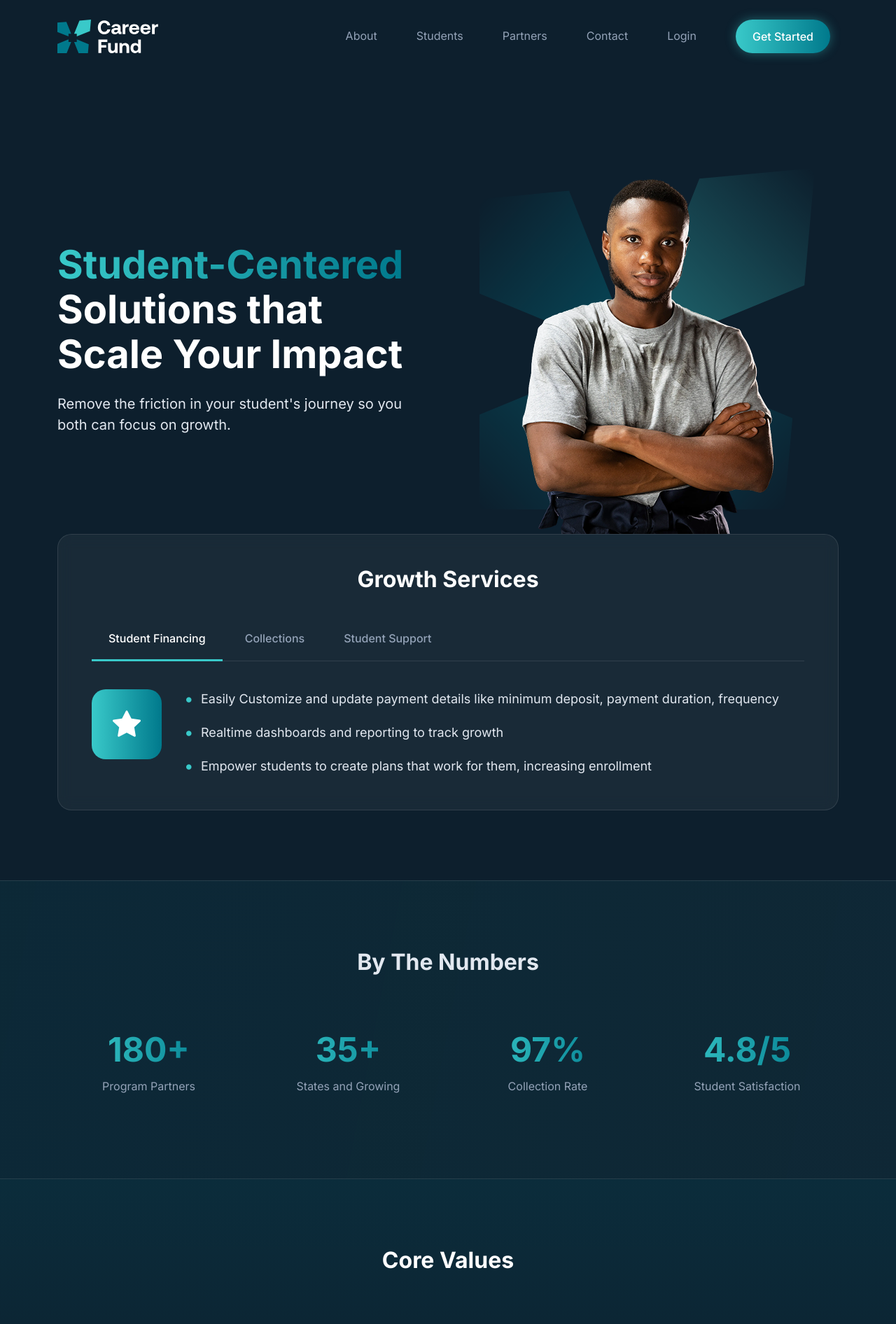
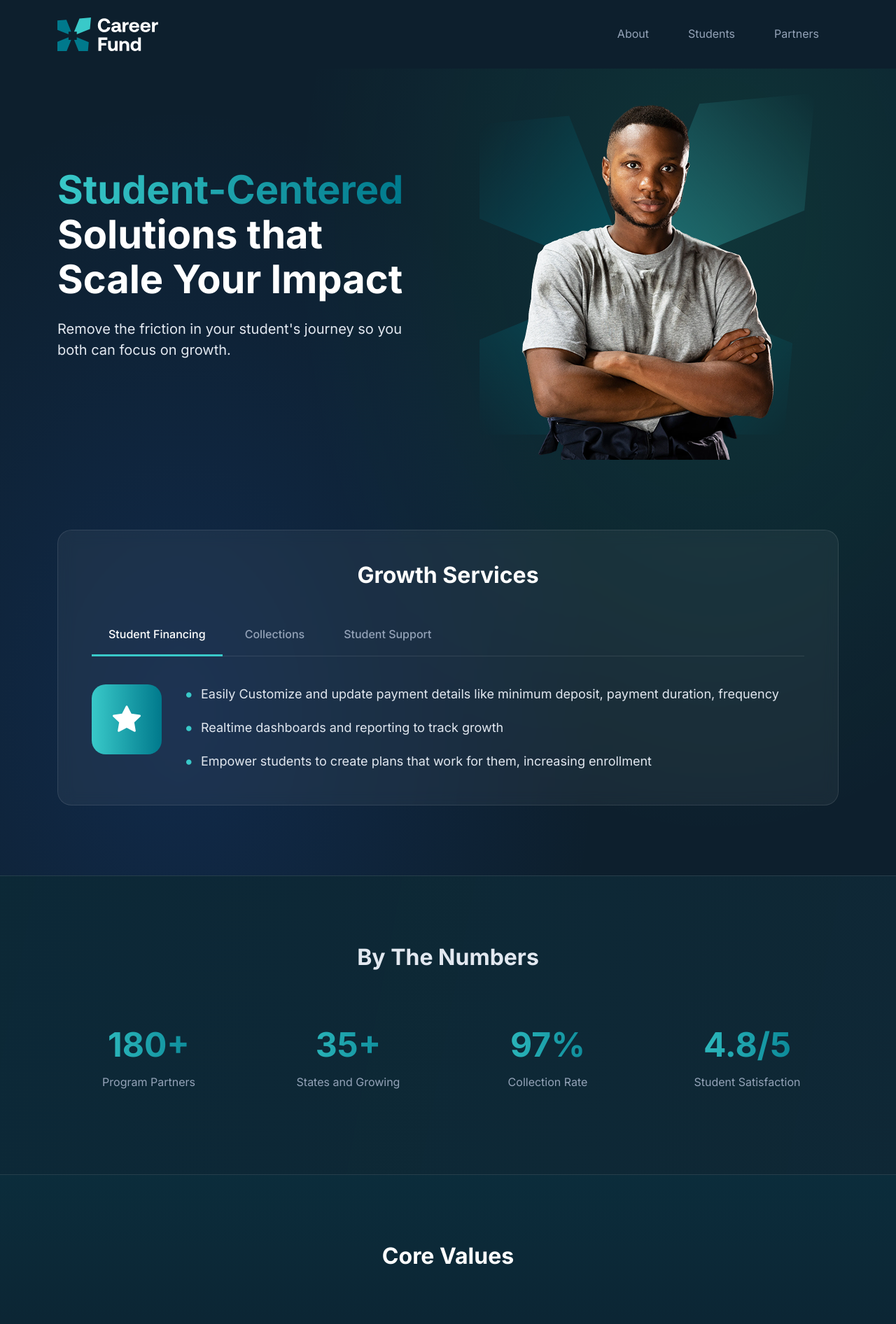
Before and after one commit to Zollege/career-fund, a Jekyll site: the page built from pages/partners.html, in a window 1280 px wide. Shown: the top 1892 px of the page at 70% size. Built offline with Jekyll 4.4.1, drawn with Linux system fonts in a browser that asks for light colours.

Commit message:
Adjustments made to hero sections for consistency.

```diff
--- a/_includes/footer.html
+++ b/_includes/footer.html
@@ -9,10 +9,10 @@
             <div class="footer-navigation">
                 <nav class="footer-nav">
                     <a href="/about" class="footer-link">About</a>
-                    <a href="/compliance" class="footer-link">Compliance</a>
+                    <a href="/compliance" class="d-none footer-link">Compliance</a>
                     <a href="/students" class="footer-link">Students</a>
                     <a href="/partners" class="footer-link">Partners</a>
-                    <a href="/contact" class="footer-link">Contact</a>
+                    <a href="/contact" class="d-none footer-link">Contact</a>
                 </nav>
             </div>
         </div>
--- a/_includes/header.html
+++ b/_includes/header.html
@@ -18,13 +18,13 @@
                     <li class="nav-item">
                         <a class="nav-link text-gray" href="/partners">Partners</a>
                     </li>
-                    <li class="nav-item">
+                    <li class="d-none nav-item">
                         <a class="nav-link text-gray" href="/contact">Contact</a>
                     </li>
-                    <li class="nav-item">
+                    <li class="d-none nav-item">
                         <a class="nav-link text-gray" href="/login">Login</a>
                     </li>
-                    <li class="nav-item ms-lg-3">
+                    <li class="d-none nav-item ms-lg-3">
                         <a class="btn btn-primary" href="/get-started">Get Started</a>
                     </li>
                 </ul>
--- a/assets/css/custom.css
+++ b/assets/css/custom.css
@@ -4,6 +4,7 @@
     --primary-color: #0D1F2D;
     --light-color: #E2E8F0;
     --gray-color: #94A3B8;
+    --background-gradient-primary: linear-gradient(100.73deg, rgba(0, 121, 140, 0.1) 0%, rgba(57, 201, 201, 0.05) 100%);
 }
 
 body {
@@ -292,7 +293,7 @@ p {
     }
 
     .hero-section {
-        padding: 40px 0;
+        padding-top: 40px;
         min-height: auto;
     }
 
@@ -1096,11 +1097,13 @@ p {
 }
 
 /* Partners Page Styles */
-.partners-hero-section,
+.partners-hero-section{
+    position: relative;
+    overflow: hidden;
+}
 .about-hero-section,
 .students-hero-section {
-    padding-top: 100px;
-    background: var(--primary-color);
+    background: var(--background-gradient-primary);
     position: relative;
     overflow: hidden;
 }
@@ -1166,8 +1169,7 @@ p {
 
 /* Growth Services Section */
 .growth-services-section {
-    padding-bottom: 100px;
-    background: var(--primary-color);
+    padding: 100px 0;
 }
 
 .growth-services-card {
@@ -1323,7 +1325,8 @@ p {
     .partners-hero-section,
     .about-hero-section,
     .students-hero-section {
-        padding: 40px 0;
+        padding-top: 40px;
+        padding-bottom: 0px;
     }
 
     .partners-hero-image-wrapper,
@@ -2111,7 +2114,7 @@ p {
     background: rgba(255, 255, 255, 0.05);
     border: 1px solid rgba(255, 255, 255, 0.1);
     border-radius: 20px;
-    padding: 32px;
+    padding: 32px 10px;
     backdrop-filter: blur(10px);
     -webkit-backdrop-filter: blur(10px);
 }
@@ -2125,22 +2128,36 @@ p {
 
 .accounts-layout {
     display: flex;
-    gap: 32px;
+    gap: 12px;
     align-items: flex-start;
+    justify-content: space-evenly;
 }
 
 .accounts-table-wrapper {
-    width: 385px;
-    max-height: 316px;
+    max-height: 410px;
     overflow-x: auto;
     border: 1px solid rgba(255, 255, 255, 0.1);
     border-radius: 12px;
     padding: 16px;
 }
 
+@media (min-width: 768px) {
+    .accounts-table-wrapper {
+        min-width: 385px;
+        max-height: 345px;
+    }
+}
+
 .accounts-table-wrapper .accounts-table th,
 .accounts-table-wrapper .accounts-table td {
     font-size: 11.38px;
+    padding-left: 16px;
+    padding-right: 16px;
+}
+
+.accounts-table-wrapper .accounts-table th {
+    padding-top: 12px;
+    padding-bottom: 12px;
 }
 
 .accounts-table-wrapper .accounts-table td {
--- a/pages/about.html
+++ b/pages/about.html
@@ -6,7 +6,8 @@ permalink: /about/
 ---
 
 <!-- Hero Section -->
-<section class="about-hero-section">
+ <section class="bg-gradient-secondary">
+<div class="about-hero-section">
     <div class="container">
         <div class="row align-items-center">
             <div class="col-lg-6">
@@ -30,8 +31,8 @@ permalink: /about/
             </div>
         </div>
     </div>
+</div>
 </section>
-
 <!-- What We Believe Section -->
 <section class="what-we-believe-section">
     <div class="container">
--- a/pages/partners.html
+++ b/pages/partners.html
@@ -6,7 +6,8 @@ permalink: /partners/
 ---
 
 <!-- Hero Section -->
-<section class="partners-hero-section">
+<section class="bg-gradient-secondary">
+<div class="partners-hero-section">
     <div class="container">
         <div class="row align-items-center">
             <div class="col-lg-6">
@@ -29,7 +30,7 @@ permalink: /partners/
             </div>
         </div>
     </div>
-</section>
+</div>
 
 <!-- Growth Services Section -->
 <section class="growth-services-section">
@@ -44,7 +45,7 @@ permalink: /partners/
 
             <div class="tab-content active" id="financing-content">
                 <div class="service-content">
-                    <div class="service-icon">
+                    <div class="d-none d-lg-block service-icon">
                         <img src="{{ '/assets/uploads/icons/star-image.svg' | relative_url }}" alt="Star icon">
                     </div>
                     <ul class="service-features">
@@ -83,6 +84,7 @@ permalink: /partners/
             </div>
         </div>
     </div>
+</section>
 </section>
 
 <!-- By The Numbers Section -->
@@ -293,7 +295,7 @@ permalink: /partners/
                 <div class="accounts-layout">
                     <div class="accounts-table-wrapper">
                         <table class="accounts-table">
-                            <thead>
+                            <thead class="text-nowrap">
                                 <tr>
                                     <th>Name</th>
                                     <th>Loan Amount</th>
@@ -301,7 +303,7 @@ permalink: /partners/
                                     <th>Status</th>
                                 </tr>
                             </thead>
-                            <tbody>
+                            <tbody class="text-nowrap">
                                 <tr>
                                     <td>Jane Doe</td>
                                     <td>$250.00</td>
@@ -334,26 +336,10 @@ permalink: /partners/
                                                 src="{{ '/assets/uploads/partners/white-checkmark-blue-bg.svg' | relative_url }}"
                                                 alt="Paid" class="status-icon"> Paid</span></td>
                                 </tr>
-                                <tr>
+                                <tr class="d-none d-lg-table-row">
                                     <td>Sarah Wilson</td>
                                     <td>$250.00</td>
                                     <td>Mar 1, 2024</td>
-                                    <td><span class="status-paid"><img
-                                                src="{{ '/assets/uploads/partners/white-checkmark-blue-bg.svg' | relative_url }}"
-                                                alt="Paid" class="status-icon"> Paid</span></td>
-                                </tr>
-                                <tr>
-                                    <td>Olivia Moore</td>
-                                    <td>$250.00</td>
-                                    <td>April 1, 2024</td>
-                                    <td><span class="status-paid"><img
-                                                src="{{ '/assets/uploads/partners/white-checkmark-blue-bg.svg' | relative_url }}"
-                                                alt="Paid" class="status-icon"> Paid</span></td>
-                                </tr>
-                                <tr>
-                                    <td>Jessica Brown</td>
-                                    <td>$250.00</td>
-                                    <td>Feb 1, 2024</td>
                                     <td><span class="status-paid"><img
                                                 src="{{ '/assets/uploads/partners/white-checkmark-blue-bg.svg' | relative_url }}"
                                                 alt="Paid" class="status-icon"> Paid</span></td>
--- a/pages/students.html
+++ b/pages/students.html
@@ -6,7 +6,8 @@ permalink: /students/
 ---
 
 <!-- Hero Section -->
-<section class="students-hero-section">
+<section class="bg-gradient-secondary">
+    <div class="students-hero-section">
         <div class="container">
             <div class="row align-items-center">
                 <div class="col-lg-6">
@@ -25,6 +26,7 @@ permalink: /students/
                         </div>
                         <img src="{{ '/assets/uploads/students/students-hero.png' | relative_url }}" alt="Student"
                             class="hero-foreground">
+                    </div>
                 </div>
             </div>
         </div>
```
Lines whose indentation alone changed are shown as unchanged.
